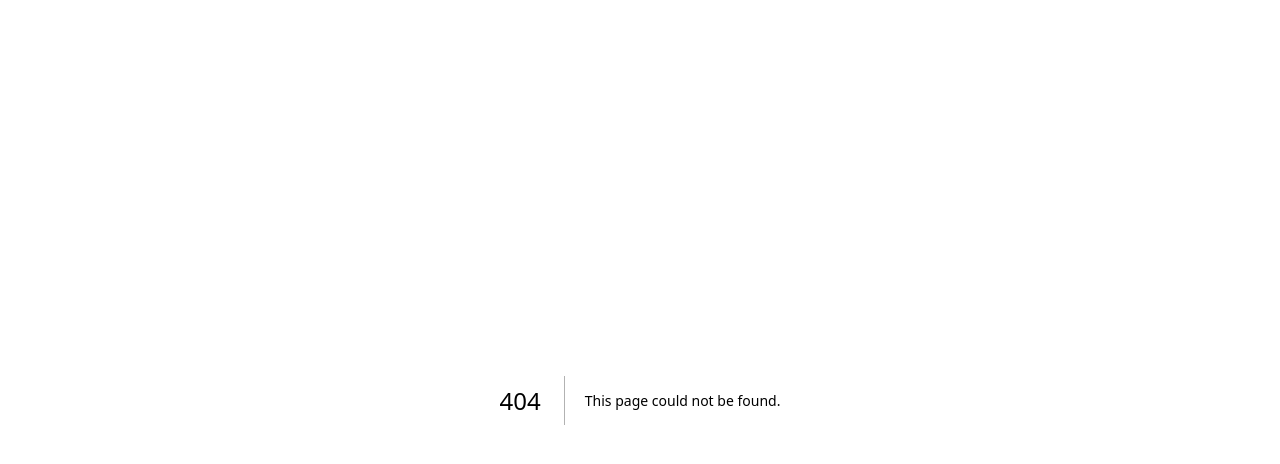
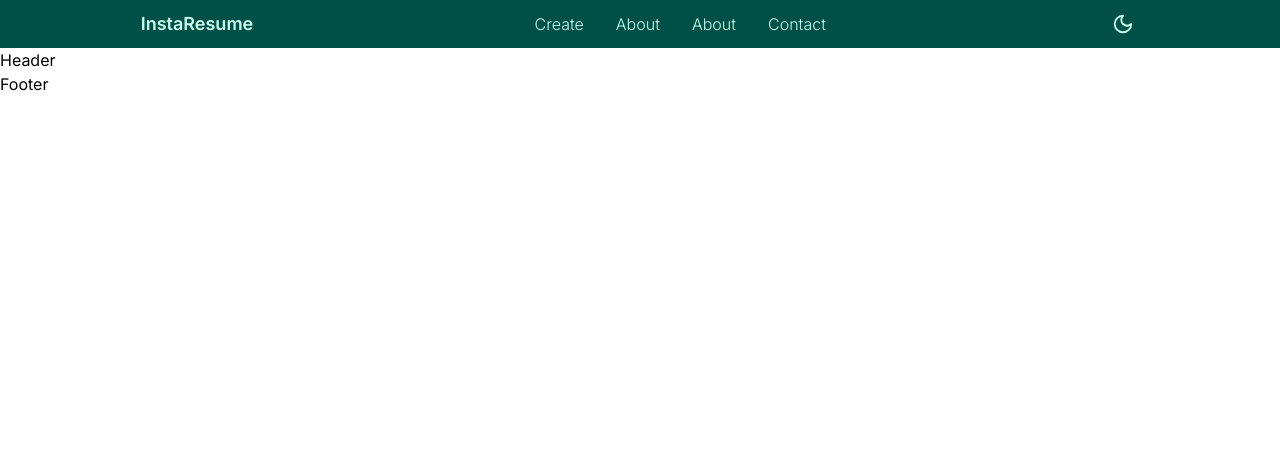
Before and after one commit to ManojThulung/Insta-resume, a Next.js app: page /create-resume in a window 1280 px wide. Before the commit this address had no page. Shown: the top 464 px of the page. Built offline with nearby package versions, Linux system fonts and the light colour scheme.

Commit message:
initial commit

```diff
--- /dev/null
+++ b/app/create-resume/page.tsx
@@ -0,0 +1,7 @@
+import React from "react";
+
+const CreateResume = () => {
+  return <div>Header</div>;
+};
+
+export default CreateResume;
--- a/app/globals.css
+++ b/app/globals.css
@@ -1,6 +1,7 @@
 @tailwind base;
 @tailwind components;
 @tailwind utilities;
+@import url("https://fonts.googleapis.com/css2?family=Noto+Sans:wght@200;300;400;500;600;700&display=swap");
 
 :root {
   --foreground-rgb: 0, 0, 0;
@@ -17,11 +18,9 @@
 }
 
 body {
-  color: rgb(var(--foreground-rgb));
-  background: linear-gradient(
-      to bottom,
-      transparent,
-      rgb(var(--background-end-rgb))
-    )
-    rgb(var(--background-start-rgb));
+  @apply dark:bg-primary-dark dark:text-secondary-light;
 }
+
+.maxWidth {
+  @apply max-w-[1280px] mx-auto;
+}
--- a/app/layout.tsx
+++ b/app/layout.tsx
@@ -1,21 +1,28 @@
-import './globals.css'
-import { Inter } from 'next/font/google'
+import { Inter } from "next/font/google";
+import "./globals.css";
 
-const inter = Inter({ subsets: ['latin'] })
+import Header from "@/components/layout/Header";
+import Footer from "@/components/layout/Footer";
+
+const inter = Inter({ subsets: ["latin"] });
 
 export const metadata = {
-  title: 'Create Next App',
-  description: 'Generated by create next app',
-}
+  title: "InstaResume",
+  description: "Generate your perfect resume in an instant.",
+};
 
 export default function RootLayout({
   children,
 }: {
-  children: React.ReactNode
+  children: React.ReactNode;
 }) {
   return (
     <html lang="en">
-      <body className={inter.className}>{children}</body>
+      <body className={inter.className}>
+        <Header />
+        {children}
+        <Footer />
+      </body>
     </html>
-  )
+  );
 }
--- a/app/page.tsx
+++ b/app/page.tsx
@@ -1,113 +1,10 @@
-import Image from 'next/image'
+import Image from "next/image";
 
 export default function Home() {
   return (
-    <main className="flex min-h-screen flex-col items-center justify-between p-24">
-      <div className="z-10 w-full max-w-5xl items-center justify-between font-mono text-sm lg:flex">
-        <p className="fixed left-0 top-0 flex w-full justify-center border-b border-gray-300 bg-gradient-to-b from-zinc-200 pb-6 pt-8 backdrop-blur-2xl dark:border-neutral-800 dark:bg-zinc-800/30 dark:from-inherit lg:static lg:w-auto  lg:rounded-xl lg:border lg:bg-gray-200 lg:p-4 lg:dark:bg-zinc-800/30">
-          Get started by editing&nbsp;
-          <code className="font-mono font-bold">app/page.tsx</code>
-        </p>
-        <div className="fixed bottom-0 left-0 flex h-48 w-full items-end justify-center bg-gradient-to-t from-white via-white dark:from-black dark:via-black lg:static lg:h-auto lg:w-auto lg:bg-none">
-          <a
-            className="pointer-events-none flex place-items-center gap-2 p-8 lg:pointer-events-auto lg:p-0"
-            href="https://vercel.com?utm_source=create-next-app&utm_medium=appdir-template&utm_campaign=create-next-app"
-            target="_blank"
-            rel="noopener noreferrer"
-          >
-            By{' '}
-            <Image
-              src="/vercel.svg"
-              alt="Vercel Logo"
-              className="dark:invert"
-              width={100}
-              height={24}
-              priority
-            />
-          </a>
-        </div>
-      </div>
-
-      <div className="relative flex place-items-center before:absolute before:h-[300px] before:w-[480px] before:-translate-x-1/2 before:rounded-full before:bg-gradient-radial before:from-white before:to-transparent before:blur-2xl before:content-[''] after:absolute after:-z-20 after:h-[180px] after:w-[240px] after:translate-x-1/3 after:bg-gradient-conic after:from-sky-200 after:via-blue-200 after:blur-2xl after:content-[''] before:dark:bg-gradient-to-br before:dark:from-transparent before:dark:to-blue-700 before:dark:opacity-10 after:dark:from-sky-900 after:dark:via-[#0141ff] after:dark:opacity-40 before:lg:h-[360px]">
-        <Image
-          className="relative dark:drop-shadow-[0_0_0.3rem_#ffffff70] dark:invert"
-          src="/next.svg"
-          alt="Next.js Logo"
-          width={180}
-          height={37}
-          priority
-        />
-      </div>
-
-      <div className="mb-32 grid text-center lg:mb-0 lg:grid-cols-4 lg:text-left">
-        <a
-          href="https://nextjs.org/docs?utm_source=create-next-app&utm_medium=appdir-template&utm_campaign=create-next-app"
-          className="group rounded-lg border border-transparent px-5 py-4 transition-colors hover:border-gray-300 hover:bg-gray-100 hover:dark:border-neutral-700 hover:dark:bg-neutral-800/30"
-          target="_blank"
-          rel="noopener noreferrer"
-        >
-          <h2 className={`mb-3 text-2xl font-semibold`}>
-            Docs{' '}
-            <span className="inline-block transition-transform group-hover:translate-x-1 motion-reduce:transform-none">
-              -&gt;
-            </span>
-          </h2>
-          <p className={`m-0 max-w-[30ch] text-sm opacity-50`}>
-            Find in-depth information about Next.js features and API.
-          </p>
-        </a>
-
-        <a
-          href="https://nextjs.org/learn?utm_source=create-next-app&utm_medium=appdir-template-tw&utm_campaign=create-next-app"
-          className="group rounded-lg border border-transparent px-5 py-4 transition-colors hover:border-gray-300 hover:bg-gray-100 hover:dark:border-neutral-700 hover:dark:bg-neutral-800 hover:dark:bg-opacity-30"
-          target="_blank"
-          rel="noopener noreferrer"
-        >
-          <h2 className={`mb-3 text-2xl font-semibold`}>
-            Learn{' '}
-            <span className="inline-block transition-transform group-hover:translate-x-1 motion-reduce:transform-none">
-              -&gt;
-            </span>
-          </h2>
-          <p className={`m-0 max-w-[30ch] text-sm opacity-50`}>
-            Learn about Next.js in an interactive course with&nbsp;quizzes!
-          </p>
-        </a>
-
-        <a
-          href="https://vercel.com/templates?framework=next.js&utm_source=create-next-app&utm_medium=appdir-template&utm_campaign=create-next-app"
-          className="group rounded-lg border border-transparent px-5 py-4 transition-colors hover:border-gray-300 hover:bg-gray-100 hover:dark:border-neutral-700 hover:dark:bg-neutral-800/30"
-          target="_blank"
-          rel="noopener noreferrer"
-        >
-          <h2 className={`mb-3 text-2xl font-semibold`}>
-            Templates{' '}
-            <span className="inline-block transition-transform group-hover:translate-x-1 motion-reduce:transform-none">
-              -&gt;
-            </span>
-          </h2>
-          <p className={`m-0 max-w-[30ch] text-sm opacity-50`}>
-            Explore the Next.js 13 playground.
-          </p>
-        </a>
-
-        <a
-          href="https://vercel.com/new?utm_source=create-next-app&utm_medium=appdir-template&utm_campaign=create-next-app"
-          className="group rounded-lg border border-transparent px-5 py-4 transition-colors hover:border-gray-300 hover:bg-gray-100 hover:dark:border-neutral-700 hover:dark:bg-neutral-800/30"
-          target="_blank"
-          rel="noopener noreferrer"
-        >
-          <h2 className={`mb-3 text-2xl font-semibold`}>
-            Deploy{' '}
-            <span className="inline-block transition-transform group-hover:translate-x-1 motion-reduce:transform-none">
-              -&gt;
-            </span>
-          </h2>
-          <p className={`m-0 max-w-[30ch] text-sm opacity-50`}>
-            Instantly deploy your Next.js site to a shareable URL with Vercel.
-          </p>
-        </a>
-      </div>
-    </main>
-  )
+    <div>
+      <div>hy world</div>
+      <button> Generate Resume </button>
+    </div>
+  );
 }
--- /dev/null
+++ b/components/layout/DarkModeBtn.tsx
@@ -0,0 +1,57 @@
+"use client";
+import { Sun, Moon } from "lucide-react";
+import { useEffect, useState } from "react";
+
+const DarkModeBtn = () => {
+  const [isDarkMode, setIsDarkMode] = useState(false);
+  const [isAnimating, setIsAnimating] = useState(false); //to add icons opacity animation when changed
+
+  useEffect(() => {
+    localStorage?.theme === "dark" ? setIsDarkMode(true) : setIsDarkMode(false);
+  }, []);
+
+  useEffect(() => {
+    if (
+      localStorage.theme === "dark" ||
+      (!("theme" in localStorage) &&
+        window.matchMedia("(prefers-color-scheme: dark)").matches)
+    ) {
+      document.documentElement.classList.add("dark");
+      setIsDarkMode(true);
+    } else {
+      document.documentElement.classList.remove("dark");
+      setIsDarkMode(false);
+    }
+  }, []);
+
+  // fuction to enable and disable dark modes
+  const toggleTheme = (mode: boolean) => {
+    setIsAnimating(true);
+
+    setTimeout(() => {
+      if (!mode) {
+        document.documentElement.classList.add("dark");
+        localStorage.theme = "dark";
+      } else {
+        document.documentElement.classList.remove("dark");
+        localStorage.theme = "light";
+      }
+
+      setIsDarkMode(!mode);
+      setIsAnimating(false);
+    }, 200); // Adjust the duration of the animation
+  };
+
+  return (
+    <button
+      onClick={() => toggleTheme(isDarkMode)}
+      className={`w-8 h-8 rounded-full flex items-center justify-center text-sm hover:bg-[rgba(0,0,0,0.2)] duration-100 ease-in transition-all p-[5px] ${
+        isAnimating ? "opacity-10" : ""
+      }`}
+    >
+      {isDarkMode ? <Sun /> : <Moon />}
+    </button>
+  );
+};
+
+export default DarkModeBtn;
--- /dev/null
+++ b/components/layout/Footer.tsx
@@ -0,0 +1,7 @@
+import React from "react";
+
+const Footer = () => {
+  return <div>Footer</div>;
+};
+
+export default Footer;
--- /dev/null
+++ b/components/layout/Header.tsx
@@ -0,0 +1,29 @@
+import Link from "next/link";
+import DarkModeBtn from "./DarkModeBtn";
+
+const Header = () => {
+  return (
+    <nav className="bg-primary py-2 text-primary-light">
+      <div className="maxWidth flex justify-around items-center font-light">
+        <div>
+          <h1 className="text-lg font-semibold text-secondary-light cursor-pointer">
+            <Link href="/"> InstaResume</Link>
+          </h1>
+        </div>
+        <ul className="flex justify-center gap-8 list-none">
+          <li className="cursor-pointer">
+            <Link href="/create-resume">Create</Link>
+          </li>
+          <li className="cursor-pointer">About</li>
+          <li className="cursor-pointer">About</li>
+          <li className="cursor-pointer">Contact</li>
+        </ul>
+        <div>
+          <DarkModeBtn />
+        </div>
+      </div>
+    </nav>
+  );
+};
+
+export default Header;
--- a/package.json
+++ b/package.json
@@ -13,7 +13,8 @@
     "@types/react": "18.2.38",
     "@types/react-dom": "18.2.17",
     "autoprefixer": "10.4.16",
-    "next": "14.0.3",
+    "lucide-react": "^0.293.0",
+    "next": "^14.0.3",
     "postcss": "8.4.31",
     "react": "18.2.0",
     "react-dom": "18.2.0",
--- a/tailwind.config.js
+++ b/tailwind.config.js
@@ -1,18 +1,32 @@
 /** @type {import('tailwindcss').Config} */
 module.exports = {
   content: [
-    './pages/**/*.{js,ts,jsx,tsx,mdx}',
-    './components/**/*.{js,ts,jsx,tsx,mdx}',
-    './app/**/*.{js,ts,jsx,tsx,mdx}',
+    "./pages/**/*.{js,ts,jsx,tsx,mdx}",
+    "./components/**/*.{js,ts,jsx,tsx,mdx}",
+    "./app/**/*.{js,ts,jsx,tsx,mdx}",
   ],
+  darkMode: "class",
   theme: {
     extend: {
-      backgroundImage: {
-        'gradient-radial': 'radial-gradient(var(--tw-gradient-stops))',
-        'gradient-conic':
-          'conic-gradient(from 180deg at 50% 50%, var(--tw-gradient-stops))',
+      colors: {
+        primary: {
+          DEFAULT: "#015048",
+          dark: "#023535",
+        },
+        secondary: {},
+      },
+      fontFamily: {
+        "noto-sans": ["Noto Sans", "sans-serif"],
+      },
+      textColor: {
+        primary: {
+          light: "#C7FEEC",
+        },
+        secondary: {
+          light: "#C7FEEC",
+        },
       },
     },
   },
   plugins: [],
-}
+};
```
Also changed, not shown: 1 other file (tests, documents, lock files or other folders).
